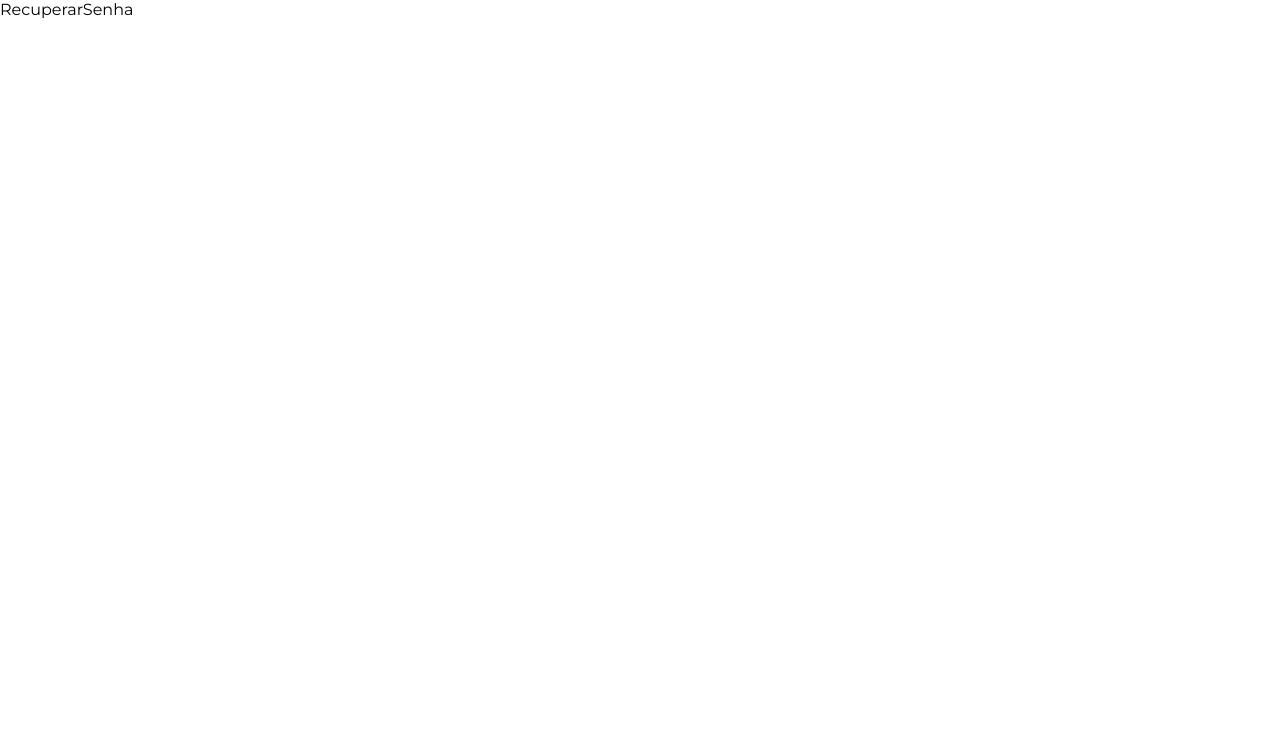
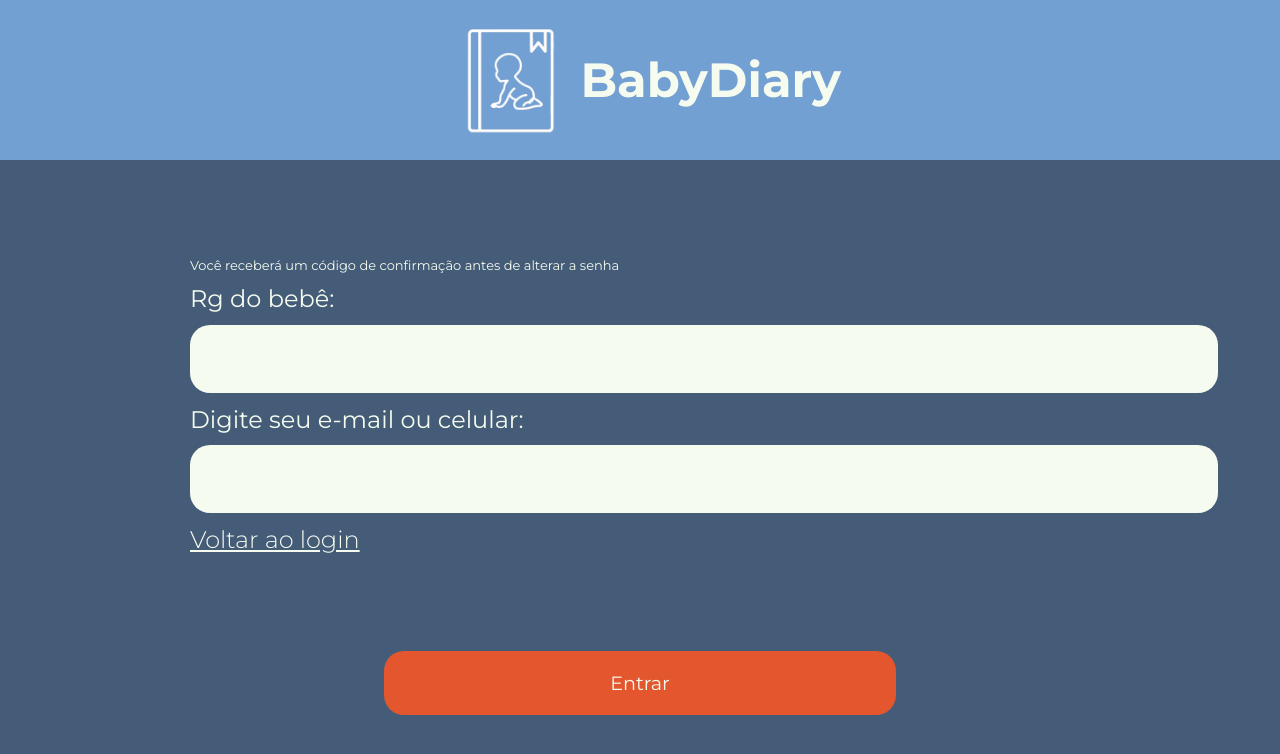
Before and after one commit to Jhuan-Medeiros/Baby_Diary, a React (Vite) app: page /recuperarSenha in a window 1280 px wide. Shown: the top 754 px of the page. Built offline with nearby package versions, Linux system fonts and the light colour scheme; a web font is replaced by a local one.

Commit message:
Correções na tela de login e adição da tela de recuperar senha

```diff
--- a/src/pages/Login/Login.css
+++ b/src/pages/Login/Login.css
@@ -63,13 +63,11 @@
   height: 25%;
   background-color: #f5fbef;
   border-radius: 20px;
-  border-color: aquamarine;
-  border: #e4572e;
   font-size: larger;
 }
 
 #senha{
- height: 100%;
+ height: 95%;
  width: 100%;
 }
 
@@ -110,7 +108,8 @@
 }
 
 .senhaInput button {
+  background-color: #f5fbef;
   border: none;
-  background-color: transparent;
-  cursor: pointer;
+  border-radius: 20px;
+  margin-right: 1%;
 }
--- a/src/pages/Login/Login.jsx
+++ b/src/pages/Login/Login.jsx
@@ -1,7 +1,9 @@
 import React, { useState } from "react";
 import "../Login/Login.css";
 import { Link } from "react-router-dom";
-import { Eye, EyeOff } from "lucide-react";
+import { Eye, EyeOff
+
+} from "lucide-react";
 
 const Login = () => {
   const [isShow, setIsShow] = useState(false);
@@ -22,8 +24,8 @@ const Login = () => {
           <div className="senhaInput">
             <input type={isShow ? "text": "password"} id="senha" />
             <button onClick={mostrarSenha} type="button" id="loginButton">
-              {!isShow && <Eye color="black" size={60} />}
-              {isShow && <EyeOff color="black" size={60} />}
+              {isShow && <Eye color="black" size={40} />}
+              {!isShow && <EyeOff color="black" size={40} />}
             </button>
           </div>
           <Link to="/recuperarSenha" className="linkRedirecionamento">
--- /dev/null
+++ b/src/pages/RecuperarSenha/RecuperarSenha.css
@@ -0,0 +1,56 @@
+.corpoRecuperarSenha {
+  height: 100 vh;
+  width: 100vw;
+}
+.tituloRecuperarSenha {
+  background-color: #73a0d3;
+  display: flex;
+  flex-direction: row;
+  align-items: center;
+  justify-content: center;
+  width: 100vw;
+  height: 20vh;
+  color: #f5fbef;
+  font-size: x-large;
+  font-family: "Oswald", sans-serif;
+  font-weight: 700;
+  margin: auto;
+}
+.logoRecuperar {
+  height: 70%;
+  margin: 2vw;
+}
+.areaRecuperarSenha {
+  background-color: #445c77;
+  width: 100vw;
+  height: 80vh;
+  display: flex;
+  flex-direction: column;
+  align-items: center;
+  justify-content: center;
+  justify-content: space-evenly;
+}
+.textoRecuperarSenha input {
+  height: 8vh;
+  width: 80vw;
+  background-color: #f5fbef;
+  border-radius: 20px;
+  border-color: transparent;
+  font-size: larger;
+}
+
+.textoRecuperarSenha {
+  display: flex;
+  height: 50%;
+  flex-direction: column;
+  color: #f5fbef;
+  font-family: "Montserrat", serif;
+  font-size: x-large;
+  justify-content: space-evenly;
+  margin-left: 10%;
+}
+
+.avisoRecuperarSenha{
+    font-size: small;
+    width: 70%;
+}
--- a/src/pages/RecuperarSenha/RecuperarSenha.jsx
+++ b/src/pages/RecuperarSenha/RecuperarSenha.jsx
@@ -1,7 +1,32 @@
-import React from 'react'
+import React from "react";
+import "./RecuperarSenha.css";
+import { Link } from "react-router-dom";
 
 export const RecuperarSenha = () => {
   return (
-    <div>RecuperarSenha</div>
-  )
-}
+    <div className="corpoRecuperarSenha">
+      <div className="tituloRecuperarSenha">
+        <img
+          src="src\assets\img\logo.png"
+          alt="logoRecuperar"
+          className="logoRecuperar"
+        />
+        <h1>BabyDiary</h1>
+      </div>
+      <div className="areaRecuperarSenha">
+        <div className="textoRecuperarSenha">
+          <p className="avisoRecuperarSenha">Você receberá um código de confirmação antes de alterar a senha</p>
+          <label htmlFor="rgDoBebe">Rg do bebê:</label>
+          <input type="text" id="rgDoBebe" />
+          <label htmlFor="contato">Digite seu e-mail ou celular:</label>
+          <input type="text" id="contato" />
+          <Link to="/" className="linkRedirecionamento">
+            Voltar ao login
+          </Link>
+        </div>
+
+        <button className="acessoAoSite">Entrar</button>
+      </div>
+    </div>
+  );
+};
```
